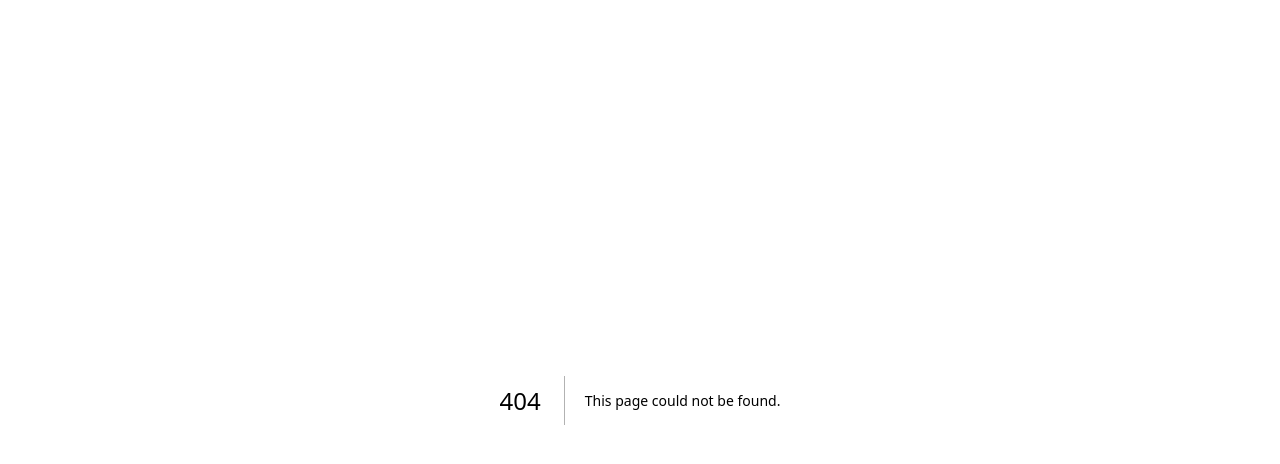
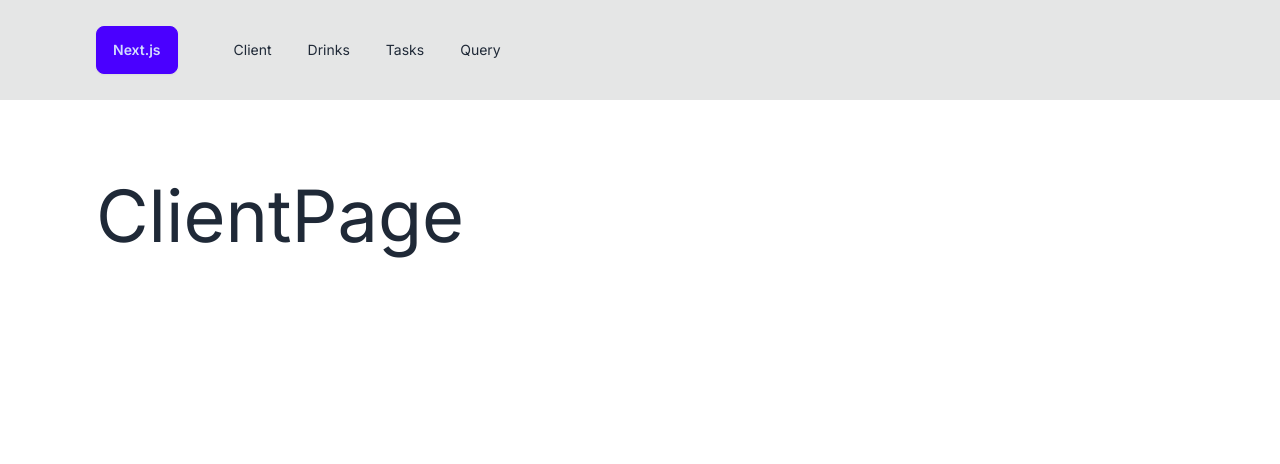
Before and after one commit to marcin-5/nextjs-tutorial, a Next.js app: page /client in a window 1280 px wide. Before the commit this address had no page. Shown: the top 464 px of the page. Built offline with nearby package versions, Linux system fonts and the light colour scheme.

Commit message:
add navbar

```diff
--- /dev/null
+++ b/app/client/page.js
@@ -0,0 +1,9 @@
+const ClientPage = () => {
+  return (
+    <div>
+      <h1 className='text-7xl'>ClientPage</h1>
+    </div>
+  );
+};
+
+export default ClientPage;
--- /dev/null
+++ b/app/drinks/page.js
@@ -0,0 +1,9 @@
+const DrinksPage = () => {
+  return (
+    <div>
+      <h1 className='text-7xl'>DrinksPage</h1>
+    </div>
+  );
+};
+
+export default DrinksPage;
--- a/app/layout.js
+++ b/app/layout.js
@@ -1,17 +1,21 @@
-import { Inter } from 'next/font/google'
-import './globals.css'
+import { Inter } from 'next/font/google';
+import './globals.css';
+import Navbar from '@/components/Navbar';
 
-const inter = Inter({ subsets: ['latin'] })
+const inter = Inter({ subsets: ['latin'] });
 
 export const metadata = {
-  title: 'Create Next App',
-  description: 'Generated by create next app',
-}
+  title: 'Next.js Tutorial',
+  description: 'Build awesome stuff with Next.js',
+};
 
 export default function RootLayout({ children }) {
   return (
-    <html lang="en">
-      <body className={inter.className}>{children}</body>
+    <html lang='en'>
+      <body className={inter.className}>
+        <Navbar />
+        <main className='px-8 py-20 max-w-6xl mx-auto'>{children}</main>
+      </body>
     </html>
-  )
+  );
 }
--- /dev/null
+++ b/app/query/page.js
@@ -0,0 +1,9 @@
+const QueryPage = () => {
+  return (
+    <div>
+      <h1 className='text-7xl'>QueryPage</h1>
+    </div>
+  );
+};
+
+export default QueryPage;
--- /dev/null
+++ b/app/tasks/page.js
@@ -0,0 +1,9 @@
+const TasksPage = () => {
+  return (
+    <div>
+      <h1 className='text-7xl'>TasksPage</h1>
+    </div>
+  );
+};
+
+export default TasksPage;
--- /dev/null
+++ b/components/Navbar.jsx
@@ -0,0 +1,33 @@
+import Link from 'next/link';
+
+const links = [
+  { href: '/client', label: 'client' },
+  { href: '/drinks', label: 'drinks' },
+  { href: '/tasks', label: 'tasks' },
+  { href: '/query', label: 'query' },
+];
+
+const Navbar = () => {
+  return (
+    <nav className='bg-base-300 py-4'>
+      <div className='navbar px-8 max-w-6xl mx-auto flex-col sm:flex-row'>
+        <Link href='/' className='btn btn-primary'>
+          Next.js
+        </Link>
+        <ul className='menu menu-horizontal md:ml-8 space-x-1'>
+          {links.map((link) => {
+            return (
+              <li key={link.href}>
+                <Link href={link.href} className='capitalize'>
+                  {link.label}
+                </Link>
+              </li>
+            );
+          })}
+        </ul>
+      </div>
+    </nav>
+  );
+};
+
+export default Navbar;
```
